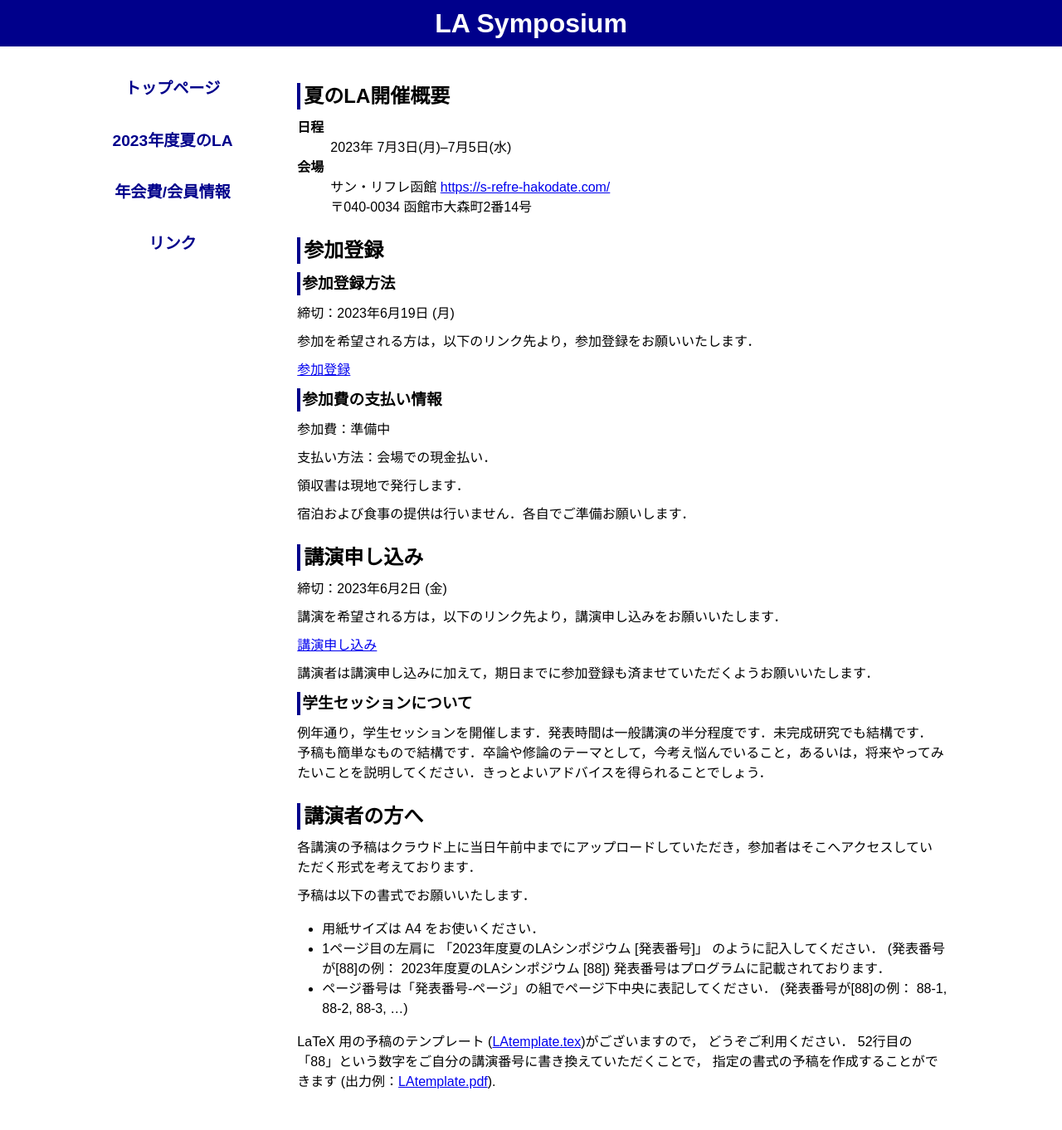
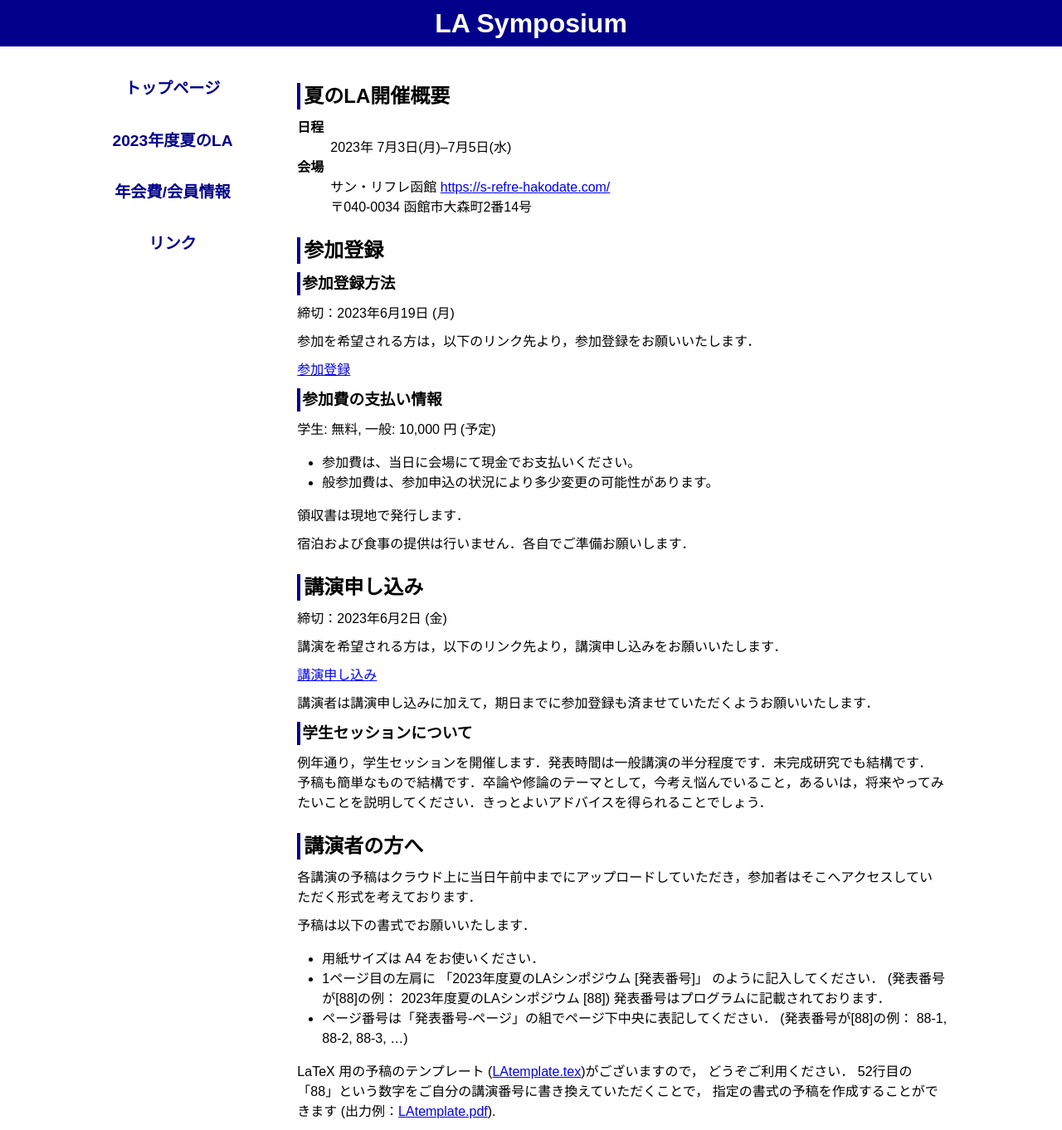
Before and after one commit to ytamura12/la-symposium_test.github.io, a Jekyll site: the page built from 2023/summer.md, in a window 1280 px wide. Shown: the whole page at 83% size. Built offline with Jekyll 4.4.1, drawn with Linux system fonts in a browser that asks for light colours; before the commit the page ends 1326 px from its top, so only the background shows below that.

Commit message:
Add files via upload

```diff
--- a/2023/summer.md
+++ b/2023/summer.md
@@ -27,14 +27,13 @@ title: LA Symposium 2023, 夏のLA
 
 ### 参加費の支払い情報
 
-参加費：準備中
-
-支払い方法：会場での現金払い．
+学生: 無料, 一般: 10,000 円 (予定)
+* 参加費は、当日に会場にて現金でお支払いください。
+* 般参加費は、参加申込の状況により多少変更の可能性があります。
 
 領収書は現地で発行します．
 
 宿泊および食事の提供は行いません．各自でご準備お願いします．
-
 
 講演申し込み
 --------
```
